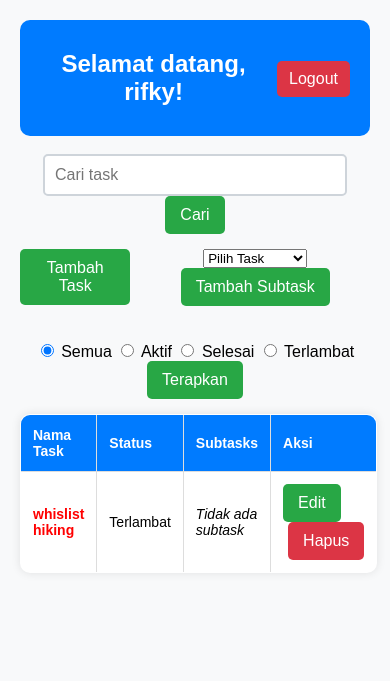
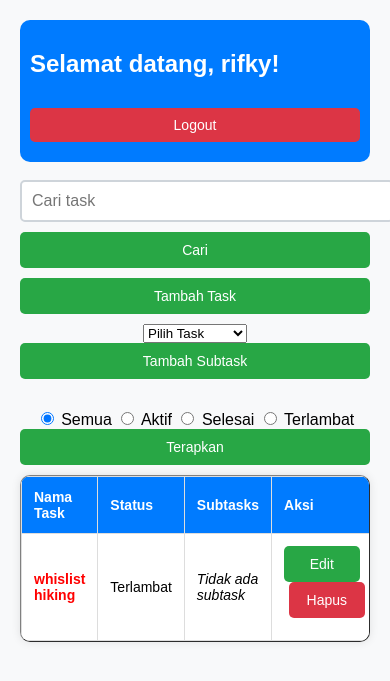
Before and after one commit to rifky21444/todo_app, a PHP site: page /dashboard.php in a window 390 px wide. Shown: the top 681 px of the page. Run offline with PHP 8.4, Linux system fonts and the light colour scheme; a user stored in the database is signed in; data comes from the database, SQL or seed files in the repository; data that the repository does not hold is empty; some libraries are stand-ins or nearby versions.

Commit message:
Update source code terbaru

```diff
--- a/dashboard.php
+++ b/dashboard.php
@@ -104,38 +104,59 @@ if ($_SERVER["REQUEST_METHOD"] == "POST" && isset($_POST['delete_task'])) {
 <script src="https://cdn.jsdelivr.net/npm/sweetalert2@11"></script> <!-- SweetAlert2 -->
 <script src="https://code.jquery.com/jquery-3.6.0.min.js"></script> <!-- jQuery -->
 <script>
-$(document).ready(function() {
-    let notificationInterval = setInterval(checkTasks, 60000); // Jalankan setiap 1 menit
+$(document).ready(function () {
+    // Minta izin notifikasi
+    if ("Notification" in window && Notification.permission !== "granted") {
+        Notification.requestPermission();
+    }
+
+    // Panggil fungsi notifikasi pertama kali saat halaman dimuat
+    checkTasks();
+
+    // Cek setiap 1 menit
+    let notificationInterval = setInterval(checkTasks, 60000);
 
     function checkTasks() {
         $.ajax({
             url: "notifikasi.php",
             type: "GET",
             dataType: "json",
-            success: function(response) {
-                if (response.length > 0) {
-                    let message = "";
-                    response.forEach(task => {
-                        message += `Tugas '<b>${task.name}</b>' akan jatuh tempo pada <b>${task.deadline}</b>.<br>`;
+            success: function (response) {
+                if (response.upcoming.length > 0) {
+                    response.upcoming.forEach(task => {
+                        showNotification("Tugas Akan Jatuh Tempo", `${task.name} (deadline: ${task.deadline})`);
                     });
+                }
 
+                if (response.overdue.length > 0) {
+                    response.overdue.forEach(task => {
+                        showNotification("Tugas TERLAMBAT!", `${task.name} (deadline: ${task.deadline})`);
+                    });
+                }
+
+                if (response.upcoming.length + response.overdue.length > 0) {
                     Swal.fire({
-                        title: "Pengingat Tenggat Waktu!",
-                        html: message,
-                        icon: "warning",
+                        title: "Notifikasi Tugas!",
+                        html: "Cek notifikasi sistem di pojok kanan atas.",
+                        icon: "info",
                         confirmButtonText: "OK"
                     });
-                } else {
-                    // Jika tidak ada tugas yang perlu diingatkan, hentikan interval
-                    clearInterval(notificationInterval);
                 }
             }
         });
     }
 
+    function showNotification(title, message) {
+        if (Notification.permission === "granted") {
+            new Notification(title, {
+                body: message,
+                icon: "https://cdn-icons-png.flaticon.com/512/786/786205.png"
+            });
+        }
+    }
+});
     // Jalankan sekali saat halaman dimuat
     checkTasks();
-});
 </script>
 
 
@@ -187,11 +208,13 @@ $(document).ready(function() {
         border-radius: 5px;
         font-size: 16px;
     }
+
     .button-container {
         display: flex;
         justify-content: center;
         gap: 10px;
         margin-bottom: 20px;
+        flex-wrap: wrap;
     }
 
     button {
@@ -237,35 +260,15 @@ $(document).ready(function() {
     }
 
     .overdue {
-            color: red; font-weight: bold;
+        color: red;
+        font-weight: bold;
     }
 
     ul {
         list-style-type: none;
         padding: 0;
     }
-        .top-bar {
-            display: flex;
-            justify-content: space-between;
-            align-items: center;
-            padding: 10px;
-            background-color: #007bff;
-            border-radius: 10px;
-            color: white;
-        }
-        .logout-btn {
-            background-color: #dc3545;
-            color: white;
-            border: none;
-            margin-top: 17px;
-            margin-right: 10px;
-            padding: 9px 12px;
-            border-radius: 5px;
-            cursor: pointer;
-        }
-        .logout-btn:hover {
-            background-color: #c82333;
-        }
+
     li {
         background: #f8f9fa;
         padding: 8px;
@@ -277,6 +280,32 @@ $(document).ready(function() {
 
     li input[type="checkbox"] {
         margin-right: 10px;
+    }
+
+    .top-bar {
+        display: flex;
+        justify-content: space-between;
+        align-items: center;
+        padding: 10px;
+        background-color: #007bff;
+        border-radius: 10px;
+        color: white;
+        flex-wrap: wrap;
+    }
+
+    .logout-btn {
+        background-color: #dc3545;
+        color: white;
+        border: none;
+        margin-top: 17px;
+        margin-right: 10px;
+        padding: 9px 12px;
+        border-radius: 5px;
+        cursor: pointer;
+    }
+
+    .logout-btn:hover {
+        background-color: #c82333;
     }
 
     form.inline {
@@ -292,13 +321,45 @@ $(document).ready(function() {
         background-color: #c82333;
     }
 
-        @media (max-width: 600px) {
+    /* Responsive Styles */
+    @media (max-width: 768px) {
+        .top-bar {
+            flex-direction: column;
+            align-items: flex-start;
+        }
+
         input[type="text"] {
-                width: 80%;
+            width: 100%;
+            margin-bottom: 10px;
+        }
+
+        .button-container {
+            flex-direction: column;
+            align-items: stretch;
+        }
+
+        form.inline,
+        form {
+            display: block;
+            width: 100%;
+            margin-bottom: 10px;
+        }
+
+        button {
+            width: 100%;
+            font-size: 14px;
         }
 
         table {
             font-size: 14px;
+            width: 100%;
+            display: block;
+            overflow-x: auto;
+        }
+
+        .logout-btn {
+            margin-top: 10px;
+            width: 100%;
         }
     }
 </style>
```
Also changed, not shown: login.php (+46 -6 lines), register.php (+43 -6 lines). Lines whose indentation alone changed are shown as unchanged.
